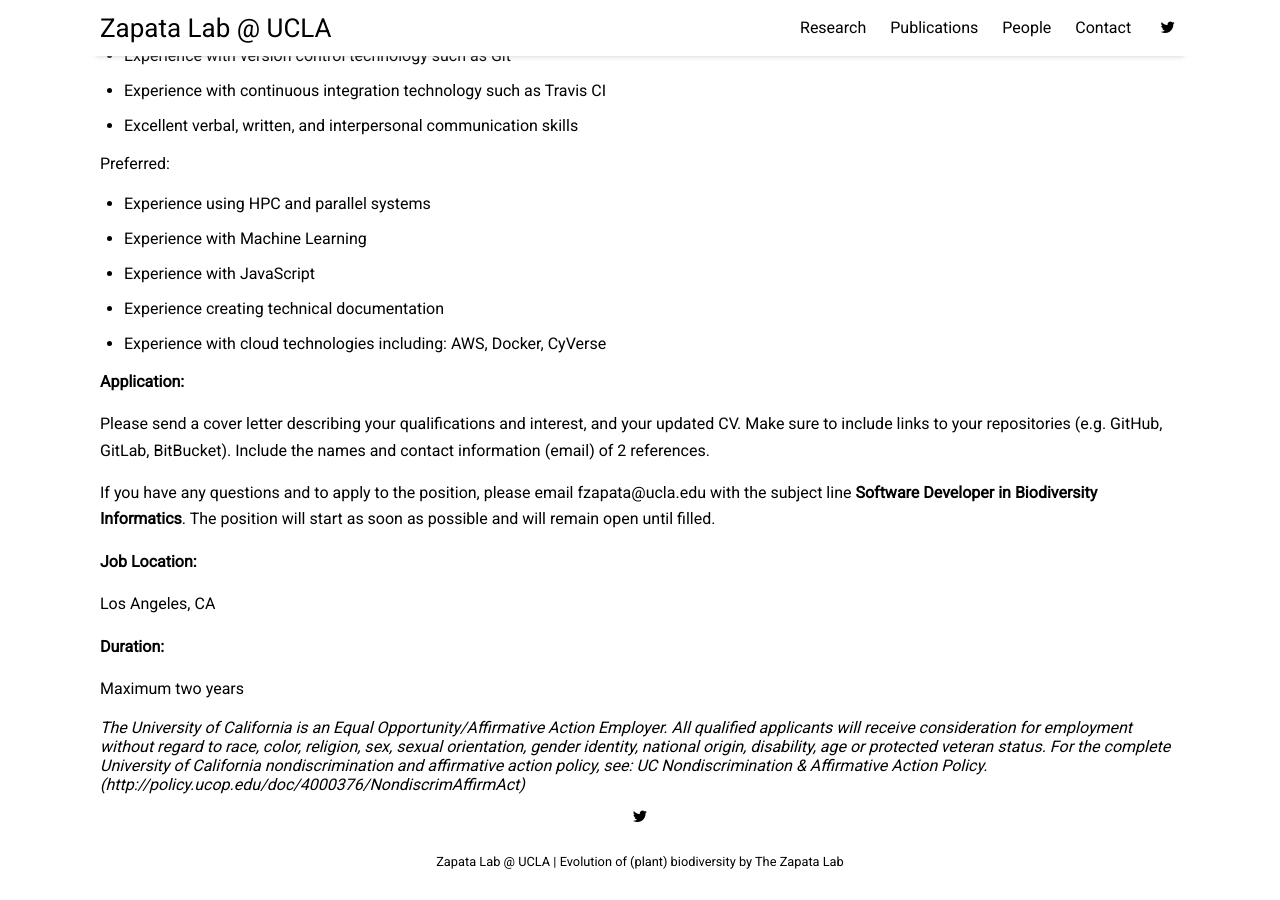
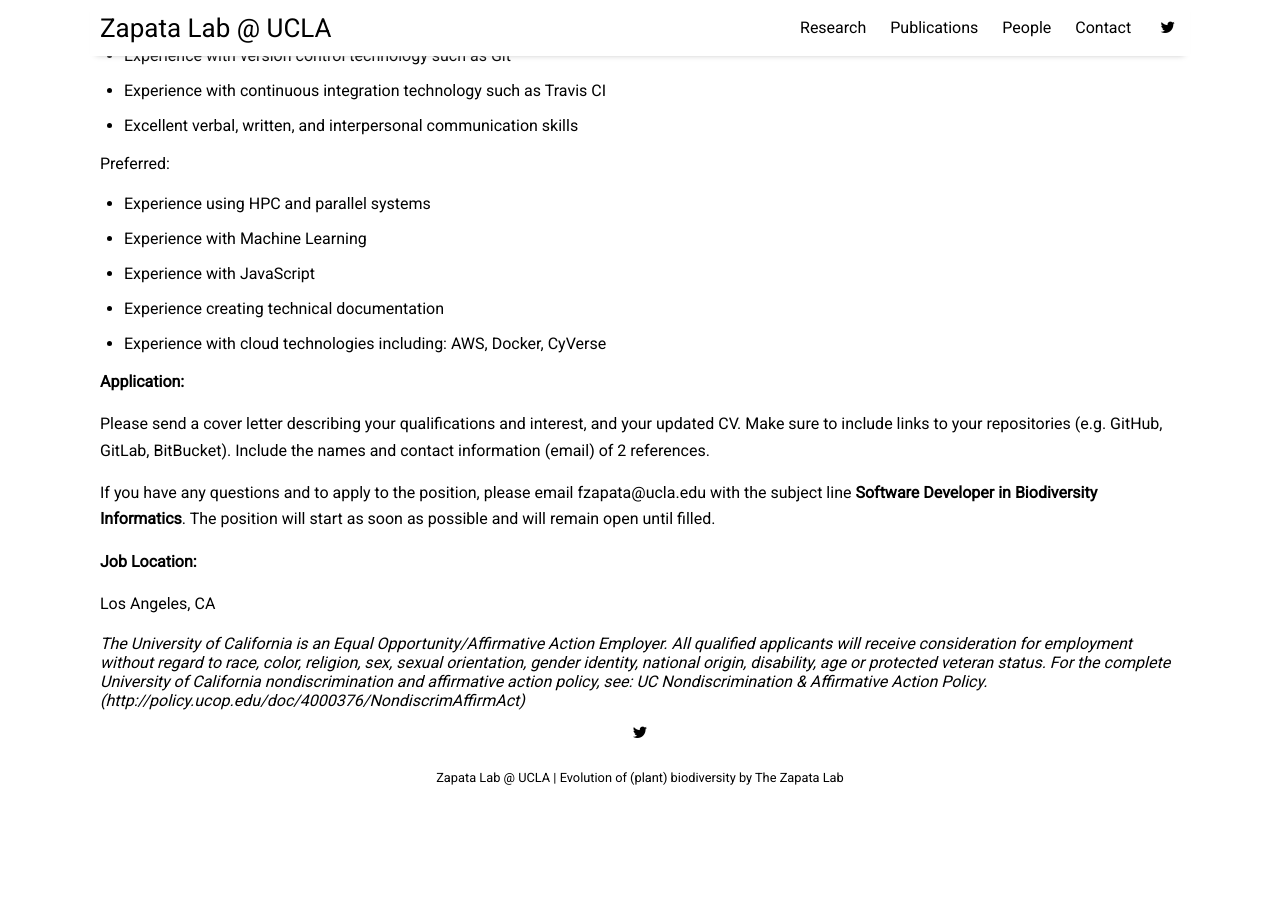
Before and after one commit to zapataf/zapataf.github.io, a Jekyll site: the page built from join.html, in a window 1280 px wide and 900 px high, scrolled down 696 px. Built offline with Jekyll 4.4.1, drawn with Linux system fonts in a browser that asks for light colours; nearby versions of some CDN libraries; comment, search, counter and statistics services are not loaded; after the commit the page ends 1512 px from its top, so only the background shows below that.

Commit message:
fixes description

```diff
--- a/join.html
+++ b/join.html
@@ -44,9 +44,6 @@ permalink: join.html
 
 <p>Los Angeles, CA</p>
 
-<p><b>Duration:</b></p>
-
-<p>Maximum two years</p>
 
 <i>The University of California is an Equal Opportunity/Affirmative Action Employer. All qualified applicants will receive consideration for employment without regard to race, color, religion, sex, sexual orientation, gender identity, national origin, disability, age or protected veteran status. For the complete University of California nondiscrimination and affirmative action policy, see: UC Nondiscrimination & Affirmative Action Policy. (http://policy.ucop.edu/doc/4000376/NondiscrimAffirmAct)</i>
 
```
